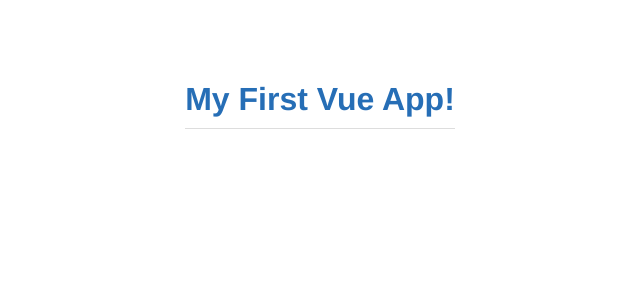
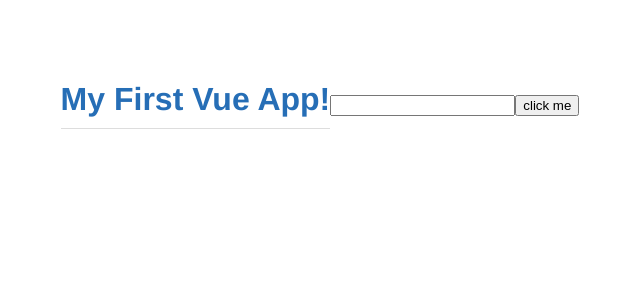
Before and after one commit to tomasz-kempinski/vueJS-course, a Vue app in the folder modal-project/: page / in a window 1280 px wide. Shown: the top 300 px of the page, without its empty margins (320-960 px from the left). Built offline with nearby package versions, Linux system fonts and the light colour scheme.

Commit message:
Add Template Refs

```diff
--- a/modal-project/src/App.vue
+++ b/modal-project/src/App.vue
@@ -1,16 +1,25 @@
 <template>
   <h1>{{ title }}</h1>
+  <input type="text" ref="name" />
+  <button @click="handleClick">click me</button>
 </template>
 
 <script>
 export default {
-  name: 'App',
-  data(){
+  name: "App",
+  data() {
     return {
-      title: 'My First Vue App!'
-    }
-  }
-}
+      title: "My First Vue App!",
+    };
+  },
+  methods: {
+    handleClick() {
+      console.log(this.$refs.name);
+      this.$refs.name.classList.add("active");
+      this.$refs.name.focus();
+    },
+  },
+};
 </script>
 
 <style>
```
Also changed, not shown: 2 other files (tests, documents, lock files or other folders).
